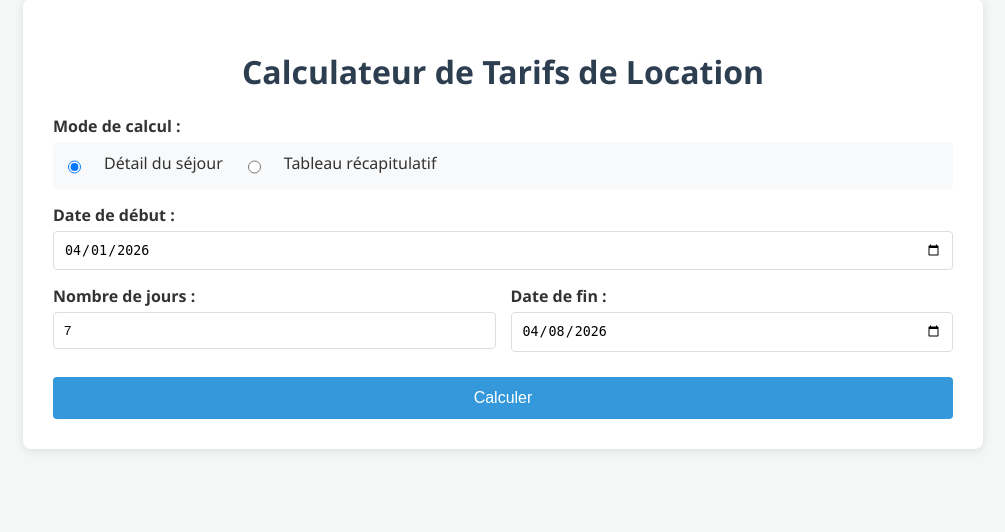
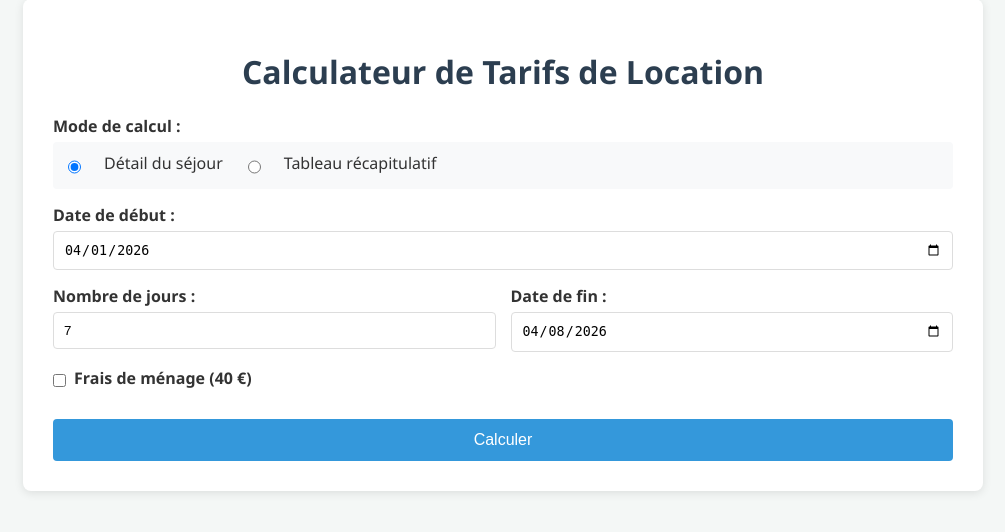
Before and after one commit to netclic/tarifs, a FastAPI app: page / in a window 1280 px wide. Shown: the part 21-553 px from the top of the page, without its empty margins (137-1142 px from the left). Run offline with FastAPI, Linux system fonts and the light colour scheme.

Commit message:
Claude changes for menage integration

```diff
--- a/app.py
+++ b/app.py
@@ -31,21 +31,32 @@ def home(request: Request):
         "default_fin": jour_depart.isoformat()
     })
 
+FRAIS_MENAGE = 40.0
+
 @app.get("/tableau")
 def tableau(
     date_debut: date = Query(...),
     date_fin: date = Query(...),
-    plateforme: str = Query(None, enum=["airbnb", "booking", "abritel"])
+    plateforme: str = Query(None, enum=["airbnb", "booking", "abritel", "gites"]),
+    menage: bool = Query(False)
 ):
     # On calcule jusqu'à la veille du départ
     derniere_nuitee = date_fin - timedelta(days=1)
-    return calcul_tableau(date_debut, derniere_nuitee, plateforme)
+    rows = calcul_tableau(date_debut, derniere_nuitee, plateforme)
+    if menage:
+        for row in rows:
+            try:
+                row["prix_semaine_7j"] = f"{float(row['prix_semaine_7j']) + FRAIS_MENAGE:.2f}"
+            except ValueError:
+                pass  # "trop court" — on ne touche pas
+    return rows
 
 
 @app.get("/detail")
 def detail(
     date_debut: date = Query(...),
-    date_fin: date = Query(...)
+    date_fin: date = Query(...),
+    menage: bool = Query(False)
 ):
     # On calcule jusqu'à la veille du départ
     derniere_nuitee = date_fin - timedelta(days=1)
@@ -56,12 +67,16 @@ def detail(
 
     # On utilise formater_date_jour pour envoyer une chaîne déjà prête
     formated_details = [[formater_date_jour(d), p] for d, p in details]
+    if menage:
+        formated_details.append(["Frais de ménage", FRAIS_MENAGE])
+        total += FRAIS_MENAGE
 
     return {
         "details": formated_details,
         "total": total,
         "moyenne": moyenne,
-        "nb_nuitees": nb_nuitees
+        "nb_nuitees": nb_nuitees,
+        "menage": menage
     }
 
 @app.get("/download-csv")
--- a/static/script.js
+++ b/static/script.js
@@ -125,9 +125,11 @@ async function afficherDetail(formData) {
     list.innerHTML = '';
     data.details.forEach(day => {
         const li = document.createElement('li');
-        // day[0] contient déjà "mercredi  04-04-2026" grâce à Python
         const prixLabel = day[1].toFixed(2).padStart(7, ' ');
         li.innerText = `${day[0]} : ${prixLabel} €`;
+        if (day[0] === 'Frais de ménage') {
+            li.classList.add('menage-line');
+        }
         list.appendChild(li);
     });
 
--- a/static/style.css
+++ b/static/style.css
@@ -137,3 +137,18 @@ th {
     border-bottom: 1px solid #f0f0f0;
     white-space: pre; /* Important pour garder les espaces d'alignement */
 }
+.form-group--checkbox {
+    display: flex;
+    align-items: center;
+    gap: 8px;
+}
+.form-group--checkbox input[type="checkbox"] {
+    width: auto;
+    margin: 0;
+}
+#daily-list li.menage-line {
+    border-top: 2px solid #3498db;
+    margin-top: 4px;
+    font-weight: bold;
+    color: #2980b9;
+}
--- a/templates/index.html
+++ b/templates/index.html
@@ -48,7 +48,13 @@
                     <option value="airbnb">Airbnb</option>
                     <option value="booking">Booking</option>
                     <option value="abritel">Abritel</option>
+                    <option value="gites">Gîtes de France</option>
                 </select>
+            </div>
+
+            <div class="form-group form-group--checkbox">
+                <input type="checkbox" id="menage" name="menage" value="true">
+                <label for="menage">Frais de ménage (40 €)</label>
             </div>
 
             <button type="submit" id="submit-btn">Calculer</button>
```
Also changed, not shown: main.py (+8 -1 lines).
